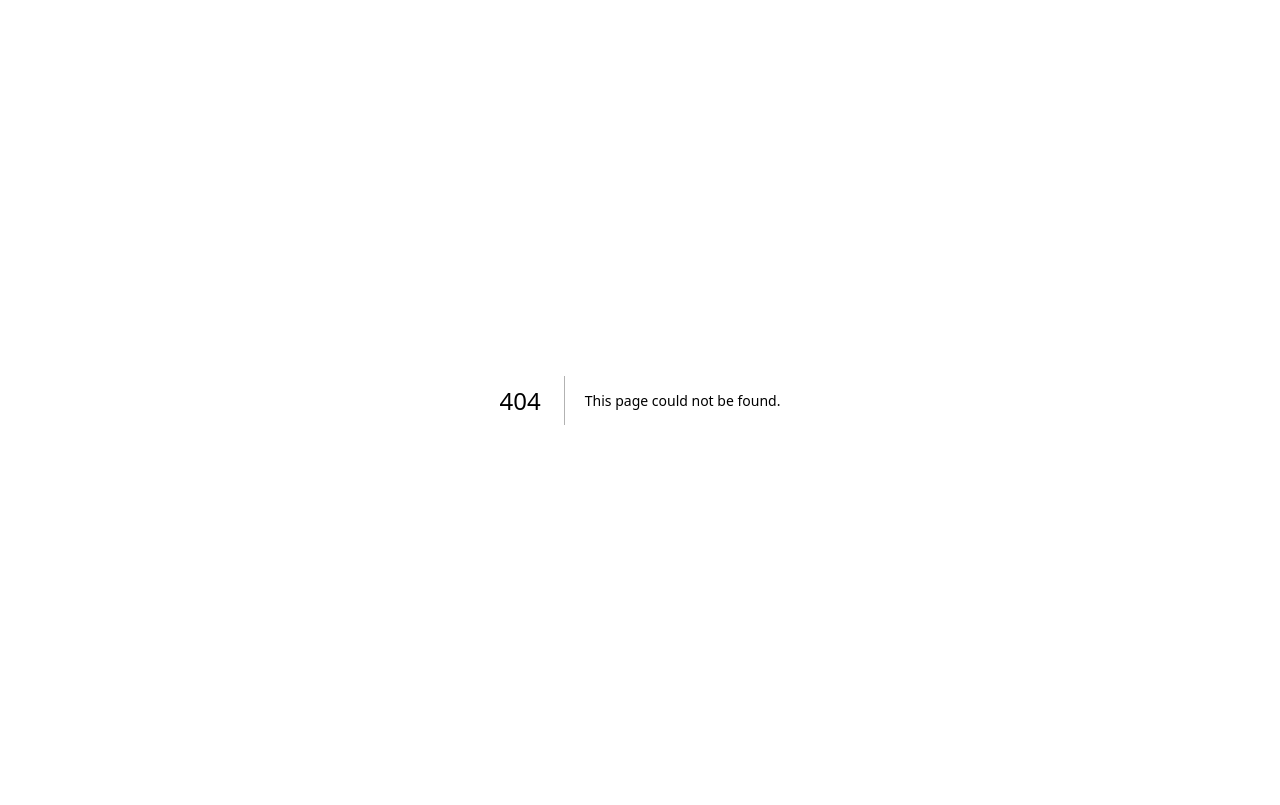
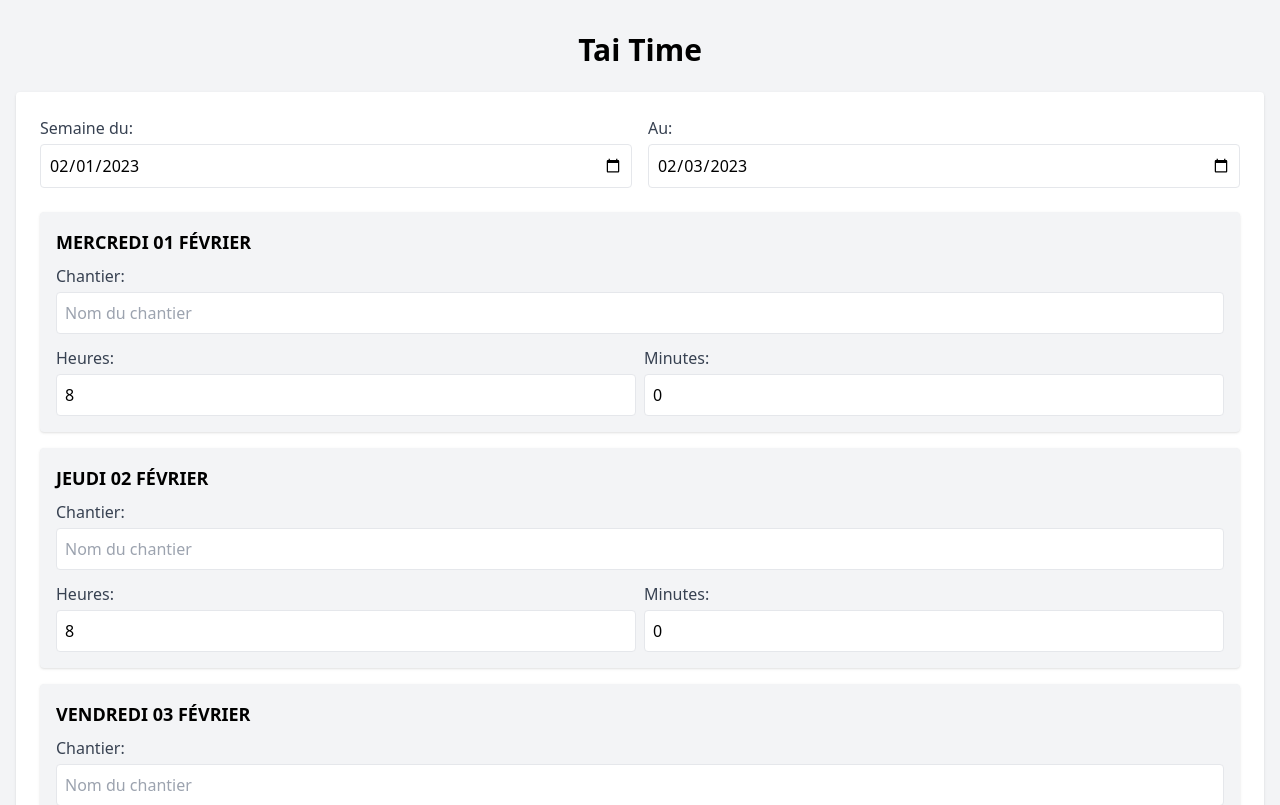
Before and after one commit to tonytangdev/tai-tools, a Next.js app: page /tai-time in a window 1280 px wide. Before the commit this address had no page. Shown: the top 805 px of the page. Built offline with nearby package versions, Linux system fonts and the light colour scheme.

Commit message:
feat: Add onPlaceChange prop to WorkPlaceCard and update Tai Time page
- Add onPlaceChange prop to WorkPlaceCard component
- Update index.tsx to change Tai Time page link
- Remove console.log statements from dateUtils.ts
- Delete unused files related to Tai Time

```diff
--- a/components/WorkPlaceCard.tsx
+++ b/components/WorkPlaceCard.tsx
@@ -3,9 +3,17 @@ type Props = {
   hours: number;
   minutes: number;
   place: string;
+
+  onPlaceChange: (e: React.ChangeEvent<HTMLInputElement>) => void;
 };
 
-const WorkPlaceCard = ({ day, hours = 8, minutes = 0, place = "" }: Props) => {
+const WorkPlaceCard = ({
+  day,
+  hours = 8,
+  minutes = 0,
+  place = "",
+  onPlaceChange,
+}: Props) => {
   return (
     <div className="bg-gray-100 p-4 rounded shadow">
       <h3 className="text-lg font-semibold mb-2">{day.toUpperCase()}</h3>
@@ -17,6 +25,7 @@ const WorkPlaceCard = ({ day, hours = 8, minutes = 0, place = "" }: Props) => {
           type="text"
           placeholder="Nom du chantier"
           value={place}
+          onChange={onPlaceChange}
         />
       </div>
 
--- a/helpers/dates/dateUtils.ts
+++ b/helpers/dates/dateUtils.ts
@@ -33,8 +33,6 @@ export function getFirstValidWeekdayOfPreviousMonth(
   const currentDate = dayjs(date);
   const firstDayOfPreviousMonth = currentDate.subtract(1, "month").startOf("month");
   const firstDayOfPreviousMonthWeekday = firstDayOfPreviousMonth.weekday();
-
-  console.log({ firstDayOfPreviousMonthWeekday });
 
   if (firstDayOfPreviousMonthWeekday === 6) {
     // If the first day of the previous month is a Sunday, return the Monday
@@ -73,8 +71,6 @@ export function getValidEndWeekdayOfCurrentWeek(date: string | Dayjs | number |
   // get friday of the week
   const friday = currentDate.weekday(4);
 
-  console.log("friday", friday.format("YYYY-MM-DD"));
-
   // get end of month
   const endOfMonth = currentDate.endOf("month");
 
--- a/pages/index.tsx
+++ b/pages/index.tsx
@@ -29,7 +29,7 @@ export default function Home() {
             <AppItem
               title={"Tai Time"}
               description={"Suivi du temps de travail dans la semaine"}
-              href={"/tai-times"}
+              href={"/tai-time"}
               image={"/images/tai-time-icon.png"}
               alt={"clock logo"}
             />
--- a/pages/tai-times/index.tsx
+++ b/pages/tai-time/index.tsx
@@ -58,16 +58,14 @@ export default function TaiTime() {
                   hours={val.hours}
                   minutes={val.minutes}
                   place={val.project}
+                  onPlaceChange={(e) =>
+                    dispatch({
+                      type: "SET_PROJECT",
+                      payload: { day, project: e.target.value },
+                    })
+                  }
                 />
               ))}
-              <div className="mt-6">
-                <button
-                  className="bg-green-500 text-white px-4 py-2 rounded shadow hover:bg-green-600"
-                  onClick="addNewProject()"
-                >
-                  Ajouter un chantier
-                </button>
-              </div>
 
               <div id="newProjectSection" className="hidden mt-6">
                 <h2 className="text-xl font-semibold mb-4">Nouveau chantier</h2>
--- a/pages/tai-times/types.ts
+++ b/pages/tai-time/types.ts
@@ -19,6 +19,7 @@ export type StateType = {
 export const ACTIONS = {
     SET_START_DATE: "SET_START_DATE",
     SET_END_DATE: "SET_END_DATE",
+    SET_PROJECT: "SET_PROJECT",
 } as const
 
 export type ActionType<K extends keyof PayloadTypes> = {
@@ -28,9 +29,15 @@ export type ActionType<K extends keyof PayloadTypes> = {
 
 export type SetDatePayloadType = string;
 
+export type SetProjectPayloadType = {
+    day: string;
+    project: string;
+}
+
 export type PayloadTypes = {
     [ACTIONS.SET_START_DATE]: SetDatePayloadType;
     [ACTIONS.SET_END_DATE]: SetDatePayloadType;
+    [ACTIONS.SET_PROJECT]: SetProjectPayloadType;
 }
 
 export type FormReducer = Reducer<StateType, ActionType<keyof PayloadTypes>>
--- a/pages/tai-times/utils.ts
+++ b/pages/tai-time/utils.ts
@@ -7,9 +7,23 @@ import { ACTIONS, DaysType, FormReducer, StateType } from "./types";
 export const formReducer: FormReducer = (state, action) => {
     switch (action.type) {
         case ACTIONS.SET_START_DATE:
-            return computePeriod(action.payload);
+            const startDate = action.payload as string;
+            return computePeriod(startDate);
         case ACTIONS.SET_END_DATE:
-            return computePeriod(state.start, action.payload);
+            const endDate = action.payload as string;
+            return computePeriod(state.start, endDate);
+        case ACTIONS.SET_PROJECT:
+            const projectDetails = action.payload as { day: string; project: string };
+            return {
+                ...state,
+                days: {
+                    ...state.days,
+                    [projectDetails.day]: {
+                        ...state.days[projectDetails.day],
+                        project: projectDetails.project,
+                    }
+                }
+            };
         default:
             return state;
     };
@@ -34,17 +48,17 @@ export const defaultState = (): StateType => {
  * //     days: {
  * //         "2023-02-01": {
  * //             project: "",
- * //             hours: 0,
+ * //             hours: 8,
  * //             minutes: 0,
  * //         },
  * //         "2023-02-02": {
  * //             project: "",
- * //             hours: 0,
+ * //             hours: 8,
  * //             minutes: 0,
  * //         },
  * //         "2023-02-03": {
  * //             project: "",
- * //             hours: 0,
+ * //             hours: 8,
  * //             minutes: 0,
  * //         },
  * //     }
@@ -57,22 +71,22 @@ export const defaultState = (): StateType => {
  * //     days: {
  * //         "2023-02-01": {
  * //             project: "",
- * //             hours: 0,
+ * //             hours: 8,
  * //             minutes: 0,
  * //         },
  * //         "2023-02-02": {
  * //             project: "",
- * //             hours: 0,
+ * //             hours: 8,
  * //             minutes: 0,
  * //         },
  * //         "2023-02-03": {
  * //             project: "",
- * //             hours: 0,
+ * //             hours: 8,
  * //             minutes: 0,
  * //         },
  * //         "2023-02-04": {
  * //             project: "",
- * //             hours: 0,
+ * //             hours: 8,
  * //             minutes: 0,
  * //         },
  * //     }
@@ -88,7 +102,7 @@ export const computePeriod = (start: dayjs.Dayjs | number | string, end?: dayjs.
     while (currentDate.isBefore(endDate) || currentDate.isSame(endDate)) {
         days[currentDate.format("YYYY-MM-DD")] = {
             project: "",
-            hours: 0,
+            hours: 8,
             minutes: 0,
         };
         currentDate = currentDate.add(1, "day");
```
